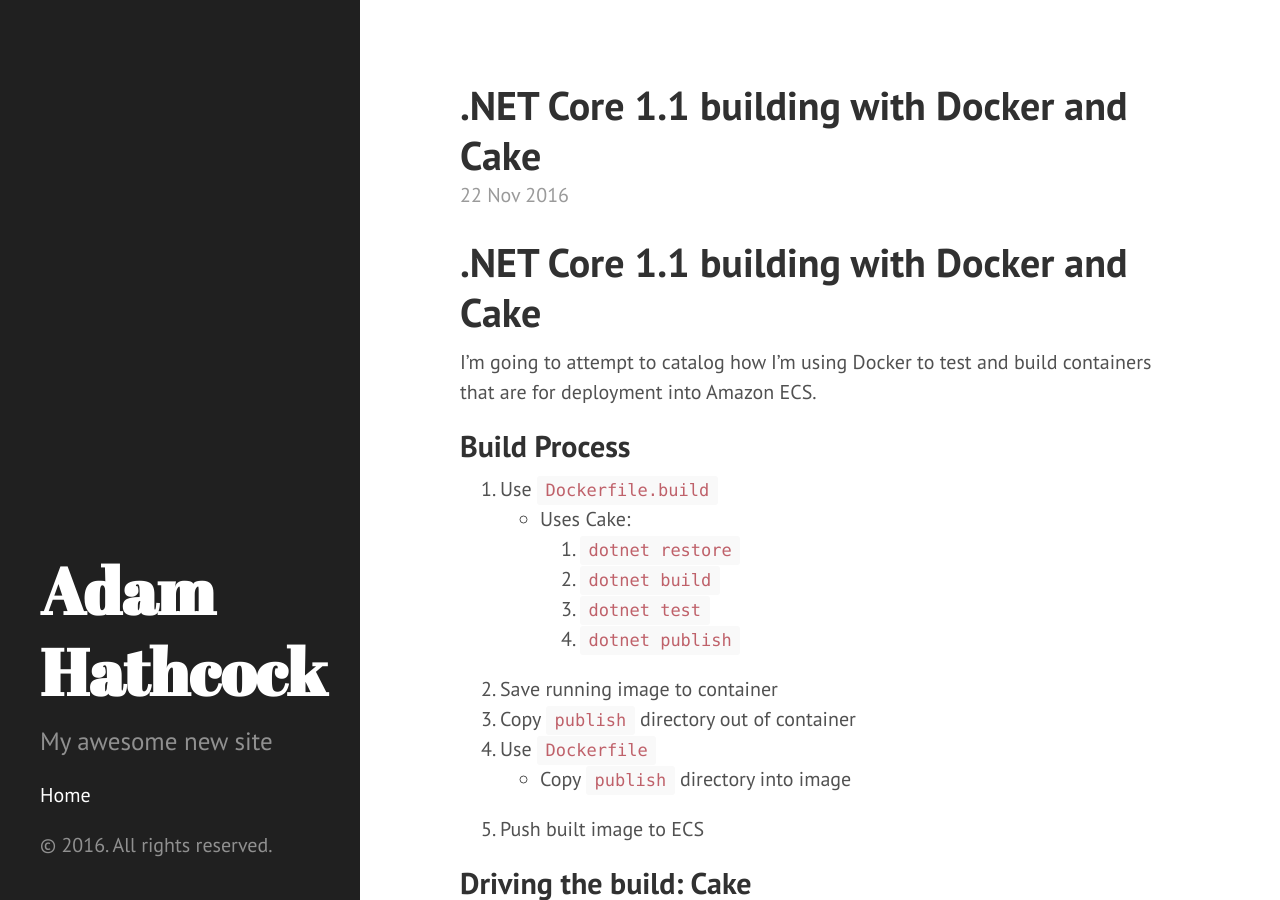
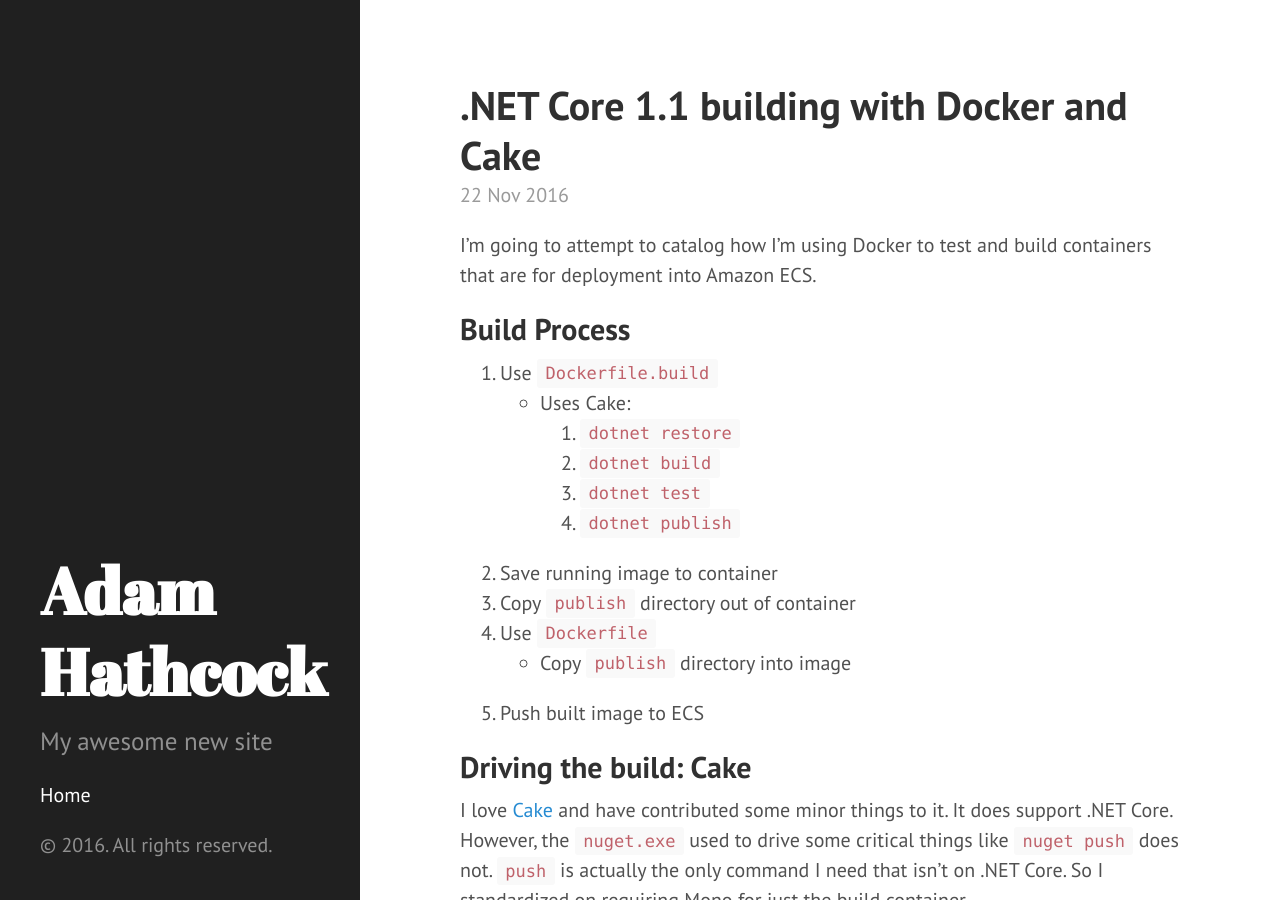
Before and after one commit to adamhathcock/adamhathcock.github.io, a Jekyll site: the page built from _posts/2016-11-22-net-core-1-1-building-with-docker-and-cake.markdown, in a window 1280 px wide and 900 px high. Built offline with Jekyll 4.4.1, drawn with Linux system fonts in a browser that asks for light colours.

Commit message:
Post update:  .NET Core 1.1 building with Docker and Cake

````diff
--- a/_posts/2016-11-22-net-core-1-1-building-with-docker-and-cake.markdown
+++ b/_posts/2016-11-22-net-core-1-1-building-with-docker-and-cake.markdown
@@ -4,8 +4,6 @@
 layout: post
 tags: [dotnetcore, cake, docker]
 ---
-# .NET Core 1.1 building with Docker and Cake
-
 I'm going to attempt to catalog how I'm using Docker to test and build containers that are for deployment into Amazon ECS.
 
 ## Build Process
@@ -27,6 +25,7 @@
 I love [Cake](http://cakebuild.net/) and have contributed some minor things to it.  It does support .NET Core.  However, the `nuget.exe` used to drive some critical things like `nuget push` does not.  `push` is actually the only command I need that isn't on .NET Core.  So I standardized on requiring Mono for just the build container.
 
 My base Cake file: `build.cake`
+
 ```
 var target = Argument("target", "Default");
 var tag = Argument("tag", "cake");
@@ -75,6 +74,7 @@
 
 RunTarget(target);
 ```
+
 I broke out all the steps as I often run Cake for each step during development.  You'll notice that each `dotnet` command behaves differently.  It's very annoying.
 
 I have a project structure that usually goes like this:
````
